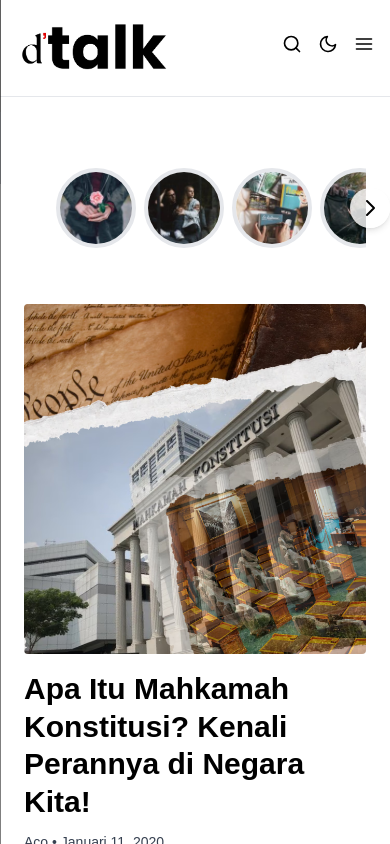
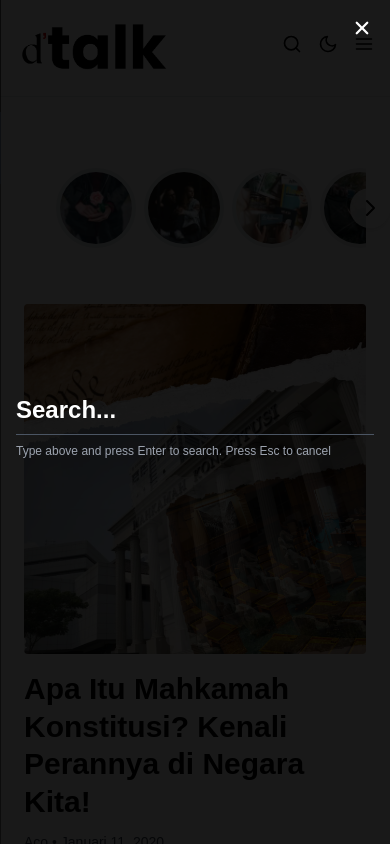
Before and after one commit to vikri546/dtalk-aconymous, a Next.js app: page / in a window 390 px wide. Both pictures are taken after a click on the button 292 px from the left and 44 px from the top of the page. Shown: the top 844 px of the page. Built offline with nearby package versions, Linux system fonts and the light colour scheme.

Commit message:
One More

```diff
--- a/app/components/Navbar.tsx
+++ b/app/components/Navbar.tsx
@@ -86,6 +86,12 @@ export default function Navbar() {
 
   const toggleSearch = () => {
     setShowSearch(!showSearch);
+    // Prevent scrolling when search is open
+    if (!showSearch) {
+      document.body.style.overflow = "hidden";
+    } else {
+      document.body.style.overflow = "auto";
+    }
   };
 
   const openLoginModal = () => {
@@ -196,6 +202,33 @@ export default function Navbar() {
           </div>
         </div>
       </nav>
+
+      {/* Search Overlay - Mobile */}
+      {showSearch && (
+        <div className="fixed inset-0 bg-black bg-opacity-90 z-50 flex items-center justify-center">
+          <button
+            onClick={toggleSearch}
+            className="absolute top-4 right-4 text-white focus:outline-none"
+            aria-label="Close Search"
+          >
+            <IoClose size={24} />
+          </button>
+
+          <div className="w-full max-w-xl px-4">
+            <div className="relative">
+              <input
+                type="text"
+                className="w-full bg-transparent border-b border-gray-600 text-white text-2xl font-semibold py-2 focus:outline-none text-left placeholder-white"
+                placeholder="Search..."
+                autoFocus
+              />
+            </div>
+            <p className="text-gray-400 text-xs mt-2 text-left">
+              Type above and press Enter to search. Press Esc to cancel
+            </p>
+          </div>
+        </div>
+      )}
 
       {/* Empty space to push content below fixed navbar - mobile only */}
       <div className="h-32 sm:h-0"></div>
```
